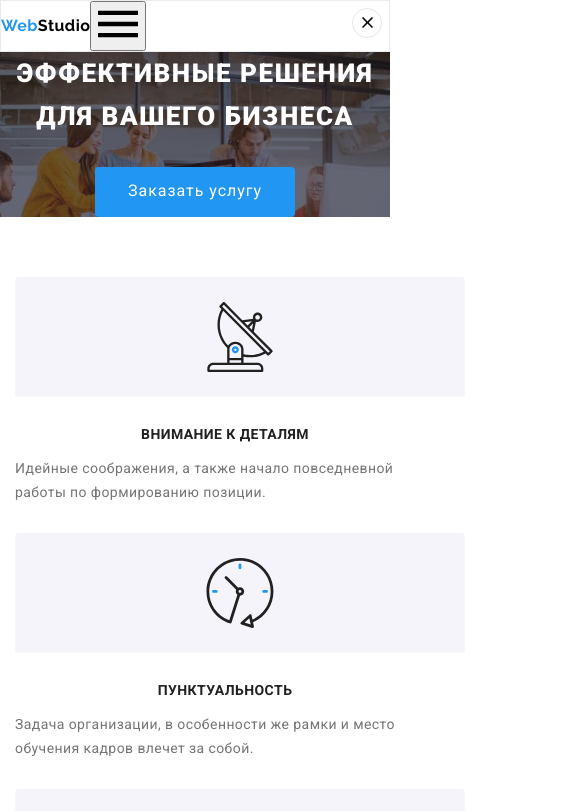
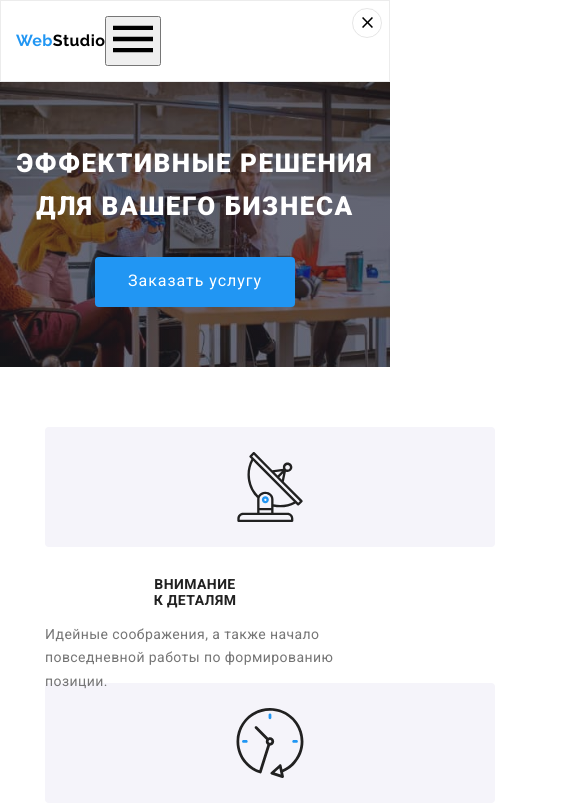
Before and after one commit to orestznak/goit-markup-hw-08, a plain HTML site: page index.html in a window 390 px wide. Shown: the top 811 px of the page, 585 px wide, since content can reach past the window. Drawn offline with nearby package versions, Linux system fonts and the light colour scheme.

Commit message:
mobile320

```diff
--- a/sass/base/_container.scss
+++ b/sass/base/_container.scss
@@ -1,12 +1,31 @@
 .container {
   margin-top: 0px;
   margin-bottom: 0px;
+
+  @media screen and (min-width: 320px) {
+    width: 100vh;
+    margin-left: auto;
+    margin-right: auto;
+    padding-top: 60px;
+    padding-right: 15px;
+    padding-bottom: 60px;
+    padding-left: 15px;
+  }
 
   @media screen and (min-width: 1200px) {
     padding: 118px 15px;
   }
 
   .hero & {
+    @media screen and (min-width: 320px) {
+      width: 100%;
+      margin-left: auto;
+      margin-right: auto;
+      padding-top: 60px;
+      padding-right: 15px;
+      padding-bottom: 60px;
+      padding-left: 15px;
+    }
     @media screen and (min-width: 480px) {
       width: 480px;
       height: 400px;
@@ -74,6 +93,18 @@
     align-items: center;
     margin-left: auto;
     margin-right: auto;
+
+    @media screen and (min-width: 320px) {
+      width: 100vh;
+      margin: 0;
+      margin-left: auto;
+      margin-right: auto;
+      padding-top: 15px;
+      padding-right: 15px;
+      padding-bottom: 15px;
+      padding-left: 15px;
+    }
+
     @media screen and (min-width: 480px) {
       width: 480px;
       height: 60px;
@@ -142,17 +173,17 @@
 
   .features & {
     @media screen and (min-width: 320px) {
-      width: 100%;
-      height: 100vh;
+      width: 320px;
+      //height: 100vh;
       margin-left: auto;
       margin-right: auto;
-      margin-top: 60px;
-      margin-bottom: 60px;
-      padding-left: 15px;
-      padding-right: 15px;
+      margin-top: 30;
+      margin-bottom: 30px;
+      padding-left: 10px;
+      padding-right: 10px;
     }
 
-    @media screen and (max-width: 480px) {
+    @media screen and (min-width: 480px) {
       width: 450px;
       height: 994px;
       margin-left: auto;
@@ -182,6 +213,16 @@
   }
 
   .team & {
+    @media screen and (min-width: 320px) {
+      width: 100%;
+      margin-left: auto;
+      margin-right: auto;
+      padding-top: 60px;
+      padding-right: 15px;
+      padding-bottom: 60px;
+      padding-left: 15px;
+    }
+
     @media screen and (min-width: 480px) {
       width: 480px;
       height: 2761px;
@@ -205,6 +246,15 @@
   }
 
   .client & {
+    @media screen and (min-width: 320px) {
+      width: 100%;
+      margin-left: auto;
+      margin-right: auto;
+      padding-top: 60px;
+      padding-right: 15px;
+      padding-bottom: 60px;
+      padding-left: 15px;
+    }
     @media screen and (min-width: 480px) {
       width: 450px;
       height: 393px;
--- a/sass/layout/_page-header.scss
+++ b/sass/layout/_page-header.scss
@@ -1,8 +1,14 @@
 .page-header {
+  @media screen and (min-width: 320px) {
+    width: 100%;
+  }
   border: 1px solid var(--header-line-color);
 }
 
 .navigation {
+  @media screen and (min-width: 320px) {
+    display: flex;
+  }
   @media screen and (min-width: 480px) {
     padding: 0;
     width: 134px;
```
Also changed, not shown: css/main.css, css/main.min.css, css/portfolio.css, css/portfolio.min.css, 4 other files.
